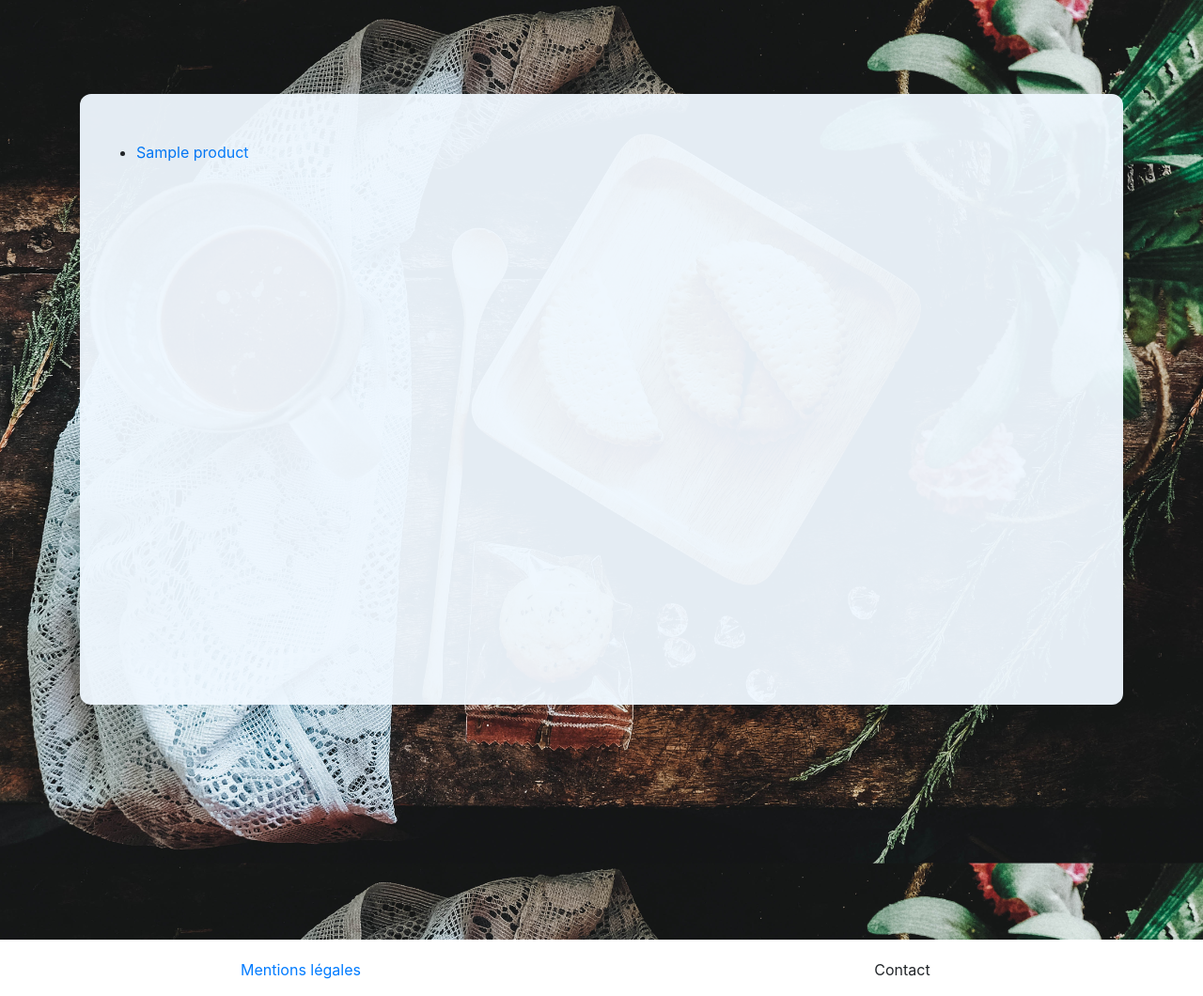
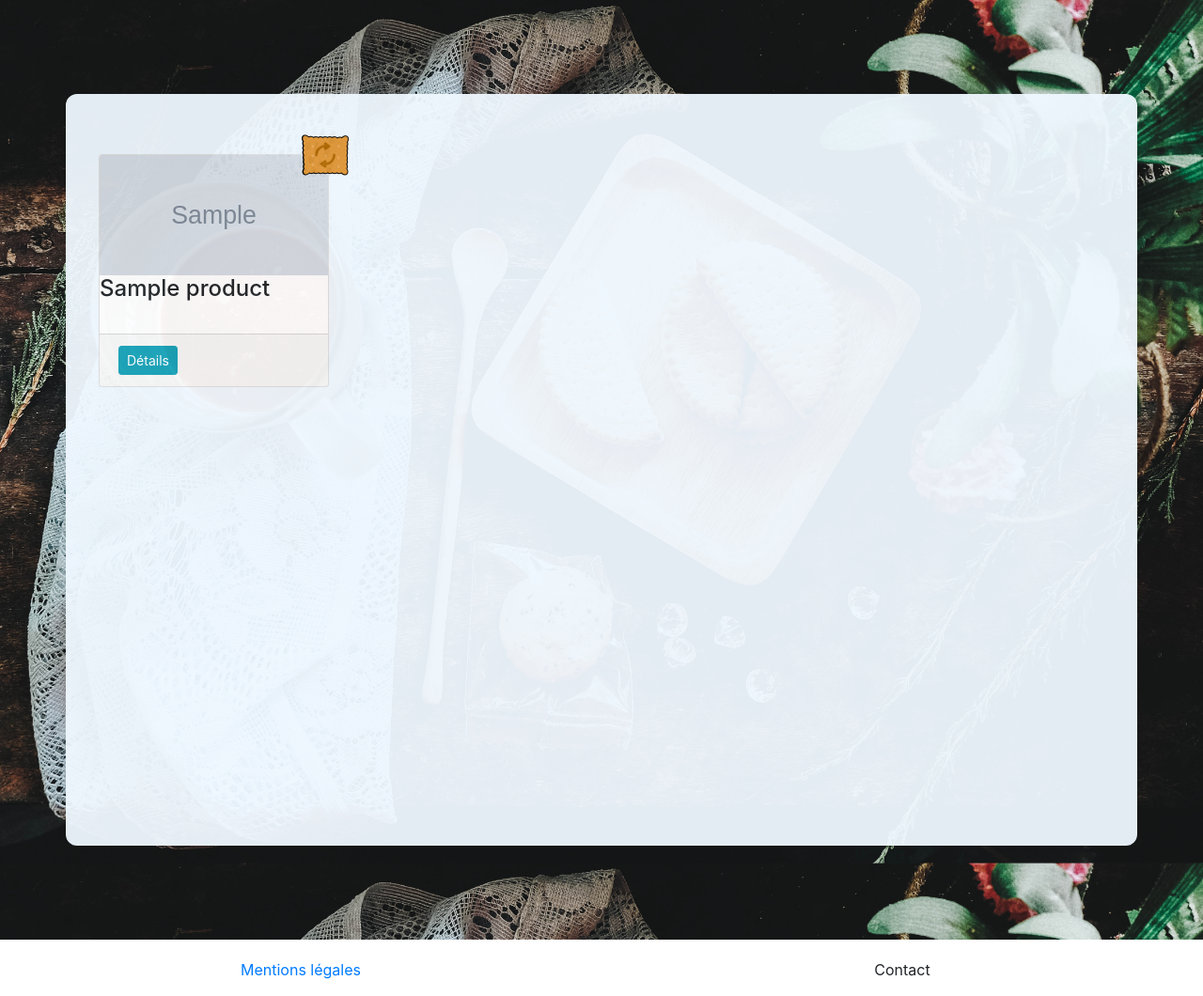
Before and after one commit to flenoir/purbeurre, a Django app: page /search/list_products/ in a window 1280 px wide. Shown: the part 71-1131 px from the top of the page at 94% size. Run offline with Django 3.2, Linux system fonts and the light colour scheme; a user stored in the database is signed in; tables that the repository leaves empty hold one stand-in row (values such as "Sample post"); grey boxes marked "Sample" are stand-in pictures; some libraries are stand-ins or nearby versions.

Commit message:
changed display of products

```diff
--- a/core/static/core/custom-style.css
+++ b/core/static/core/custom-style.css
@@ -14,9 +14,10 @@ body {
 .first_row_window {
     background-color: aliceblue;
     opacity: 0.95;
-    padding-top: 50px;
+    padding-top: 40px;
     padding-left: 20px;
-    height: 650px;
+    padding-right: 20px;
+    height: 800px;
 }
 
 .connexion_row_windows {
@@ -49,3 +50,9 @@ body {
     height: 90px;
 
 }
+
+.card-img-top {
+    width: 100%;
+    height: 10vw;
+    object-fit: cover;
+}
--- a/search/templates/search/list_products.html
+++ b/search/templates/search/list_products.html
@@ -2,14 +2,40 @@
 
 {% block first_row %}
 
-<div class="first_row_window rounded">
+{% load static %}
+
+<div class="row first_row_window rounded">
 
     {% if full_list %}
-    <ul>
+    <!-- <ul> -->
     {% for product in full_list %}
-        <li><a href="/search/{{ product.id }}/">{{ product.product_name }}</a></li>
+
+    <div class="col-sm-6 col-md-4 col-lg-3 mt-4">
+            <div class="card card-inverse card-info">
+                <img class="card-img-top" src="{{ product.product_image }}">
+                <img  class="card-img-overlay" src="{% static 'core/logo_pur_beurre.png' %}" alt="" style="float: right; margin-top: -45px; margin-left: 195px;width: 90px;">
+                <div class="card-block">
+                    <h4 class="card-title" style="height:50px;">{{ product.product_name }}</h4>
+                </div>
+                <div class="card-footer">
+                    <a href="/search/{{ product.id }}/" class="btn btn-info btn-sm" role="button">Détails</a>
+                </div>
+            </div>
+    </div>
+
+
+        <!-- <li><a href="/search/{{ product.id }}/">{{ product.product_name }}</a></li> -->
+        <!-- <div class="col-md-4"></div>
+            <div class="card" style="width: 18rem;">
+                <img src="{{ product.product_image }}" class="card-img-top" alt="...">
+                <div class="card-body">
+                <p class="card-text">{{ product.product_name }}</p>
+                <a href="/search/{{ product.id }}/" class="card-link">Détails</a>
+                </div>
+            </div>
+        </div> -->
     {% endfor %}
-    </ul>
+    <!-- </ul> -->
     {% else %}
     <p>Aucun produit n'est disponible</p>
     {% endif %}
```
